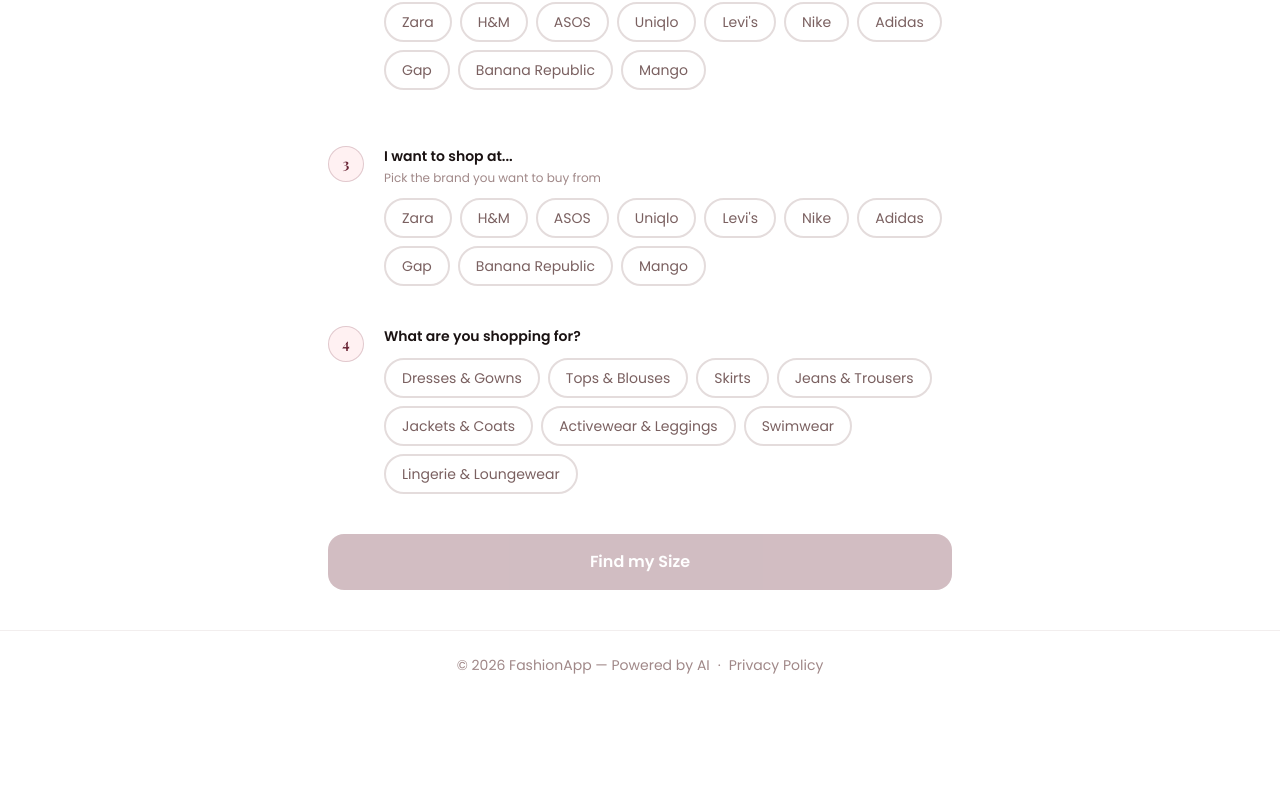
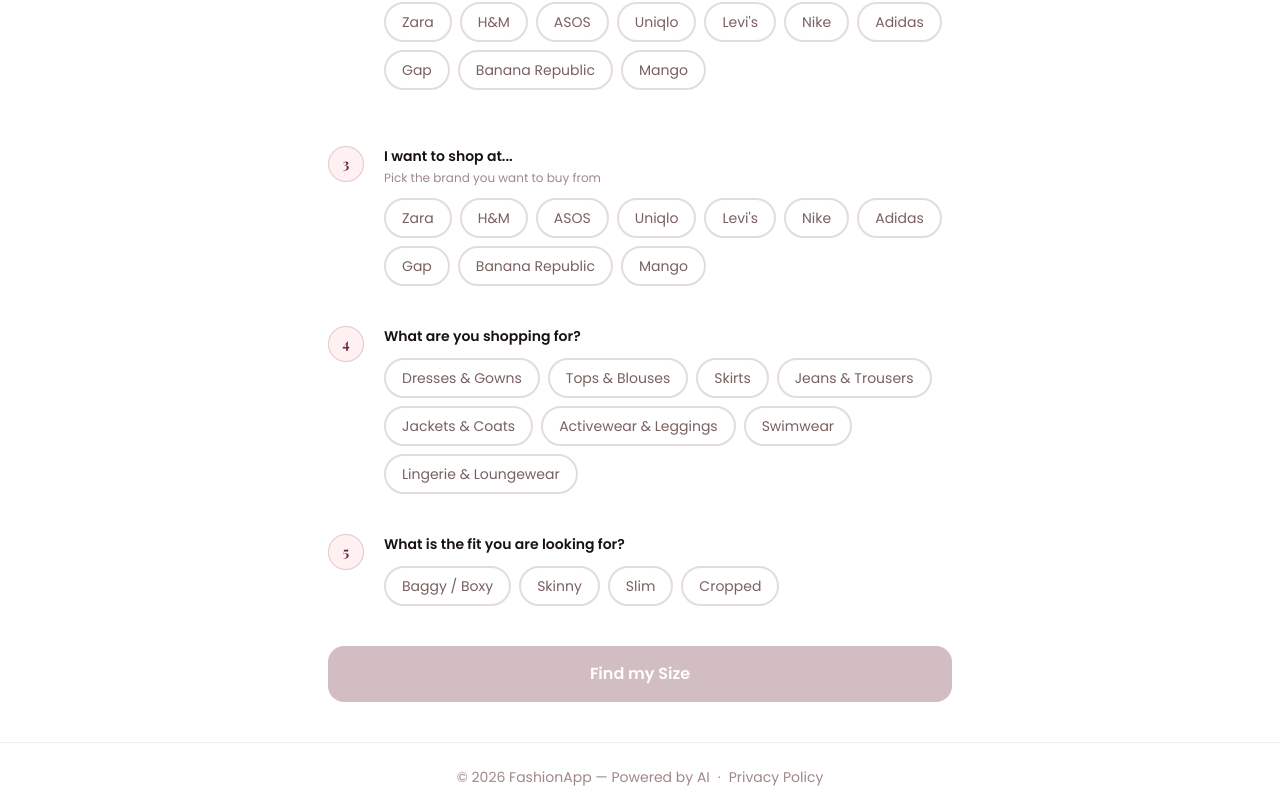
Before and after one commit to kavya-sasikumar/fashionapp, a Next.js app: page /fit in a window 1280 px wide. Shown: the part 379-1190 px from the top of the page. Before the commit the page ends 1078 px from the top, so only its background shows below. Built offline with nearby package versions, Linux system fonts and the light colour scheme.

Commit message:
Additional Category to Find Your Fit
Baggy, skinny, etc. to the result. Changed aesthetically, not internally (e.g. no extra conversions are being made right now)

```diff
--- a/app/fit/page.tsx
+++ b/app/fit/page.tsx
@@ -7,6 +7,7 @@
 const womenSizes    = ['XS', 'S', 'M', 'L', 'XL', 'XXL']
 const menSizes      = ['XS', 'S', 'M', 'L', 'XL', 'XXL', '2XL', '3XL']
 const brandList     = ['Zara', 'H&M', 'ASOS', 'Uniqlo', "Levi's", 'Nike', 'Adidas', 'Gap', 'Banana Republic', 'Mango']
+const fitList       = ['Baggy / Boxy', 'Skinny', 'Slim', 'Cropped']
 
 const sizeConversionUp: Record<string, string> = { XS: 'S', S: 'M', M: 'L', L: 'XL', XL: 'XXL', XXL: 'XXL', '2XL': '3XL', '3XL': '3XL' }
 const sizeConversionDown: Record<string, string> = { XS: 'XS', S: 'XS', M: 'S', L: 'M', XL: 'L', XXL: 'XL', '2XL': 'XL', '3XL': '2XL' }
@@ -31,12 +32,13 @@
   const [targetBrand, setTargetBrand] = useState('')
   const [product, setProduct]   = useState('')
   const [size, setSize]         = useState('')
+  const [fit, setFit]           = useState('')
   const [result, setResult]     = useState<{ size: string; brand: string } | null>(null)
   const resultRef = useRef<HTMLDivElement>(null)
 
   const sizes = gender === 'women' ? womenSizes : menSizes
   const products = gender === 'women' ? womenProducts : menProducts
-  const ready = knownBrand && targetBrand && product && size && knownBrand !== targetBrand
+  const ready = knownBrand && targetBrand && product && size && knownBrand && fit !== targetBrand
 
   function switchGender(g: 'women' | 'men') {
     setGender(g)
@@ -48,7 +50,7 @@
   function findSize() {
     if (!ready) return
     const converted = convertSize(knownBrand, targetBrand, size)
-    setResult({ size: converted, brand: targetBrand })
+    setResult({ size: converted, brand: targetBrand, fit})
     setTimeout(() => resultRef.current?.scrollIntoView({ behavior: 'smooth', block: 'center' }), 100)
   }
 
@@ -148,6 +150,24 @@
           </div>
         </div>
 
+        {/* Step 5 - Product */}
+        <div className="flex gap-5 items-start">
+          <span className="w-9 h-9 rounded-full bg-rose-50 text-[#6B2737] flex items-center justify-center text-sm font-bold shrink-0 border border-[#6B2737]/20" style={{ fontFamily: "var(--font-playfair)" }}>5</span>
+          <div className="flex-1">
+            <p className="text-sm font-semibold text-gray-900 mb-3">What is the fit you are looking for?</p>
+            <div className="flex flex-wrap gap-2">
+              {fitList.map(f => (
+                <button key={f} onClick={() => setFit(f)}
+                  className={`px-4 py-2 rounded-full text-sm border-2 transition-colors ${
+                    fit === f ? 'bg-[#6B2737] text-white border-[#6B2737] font-medium' : 'text-gray-500 border-gray-200 hover:border-[#6B2737]'
+                  }`}>
+                  {f}
+                </button>
+              ))}
+            </div>
+          </div>
+        </div>
+
         <button
           onClick={findSize}
           disabled={!ready}
@@ -159,7 +179,7 @@
           <div ref={resultRef} className="bg-[#6B2737] rounded-3xl p-6 text-white">
             <p className="text-xs font-semibold tracking-widest uppercase text-rose-300 mb-3">Your Size in {result.brand}</p>
             <p className="text-5xl font-bold mb-1" style={{ fontFamily: "var(--font-playfair)" }}>{result.size}</p>
-            <p className="text-rose-200 text-sm mt-2">Based on your {knownBrand} size {size} in {product}</p>
+            <p className="text-rose-200 text-sm mt-2">Based on your {knownBrand} size {size} in {product} for {fit}</p>
           </div>
         )}
 
```
Also changed, not shown: .clerk/.tmp/README.md (added), .clerk/.tmp/keyless.json (added), 2 other files (tests, documents, lock files or other folders).
